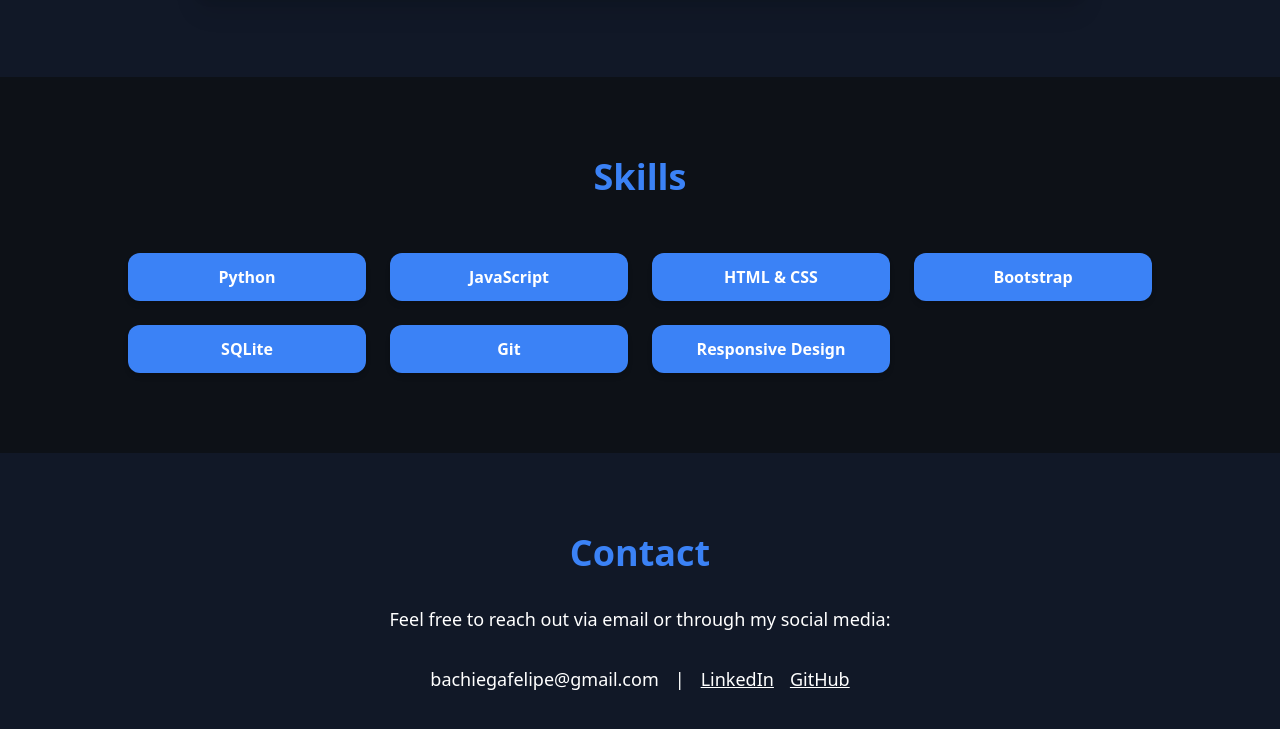
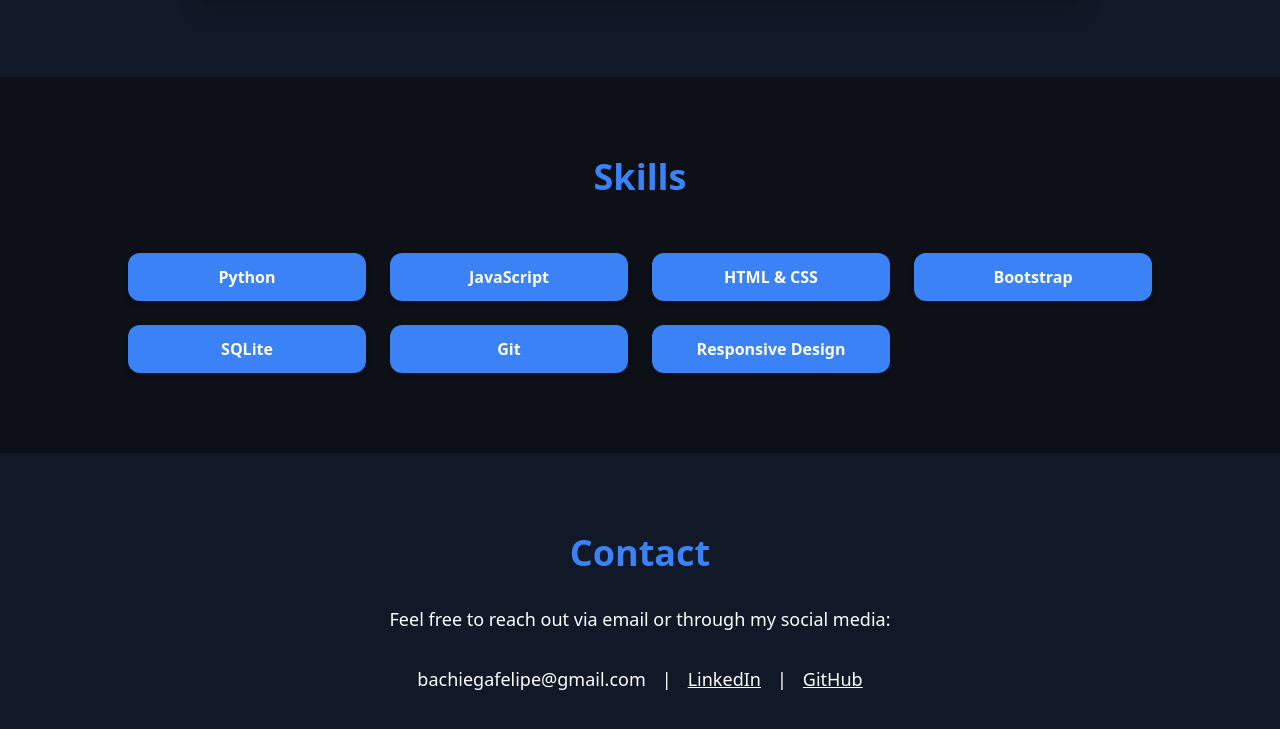
Before and after one commit to Felipeab8/portfolio, a plain HTML site: page index.html in a window 1280 px wide. Shown: the part 1000-1729 px from the top of the page. Drawn offline with nearby package versions, Linux system fonts and the light colour scheme.

Commit message:
Update index.html

```diff
--- a/index.html
+++ b/index.html
@@ -78,6 +78,7 @@
         <span>bachiegafelipe@gmail.com</span>
         <span>|</span>
         <a href="https://www.linkedin.com/in/felipeantunesb/" target="_blank" class="underline hover:text-accent">LinkedIn</a>
+        <span>|</span>
         <a href="https://github.com/Felipeab8" target="_blank" class="underline hover:text-accent">GitHub</a>
       </div>
     </section>
```
